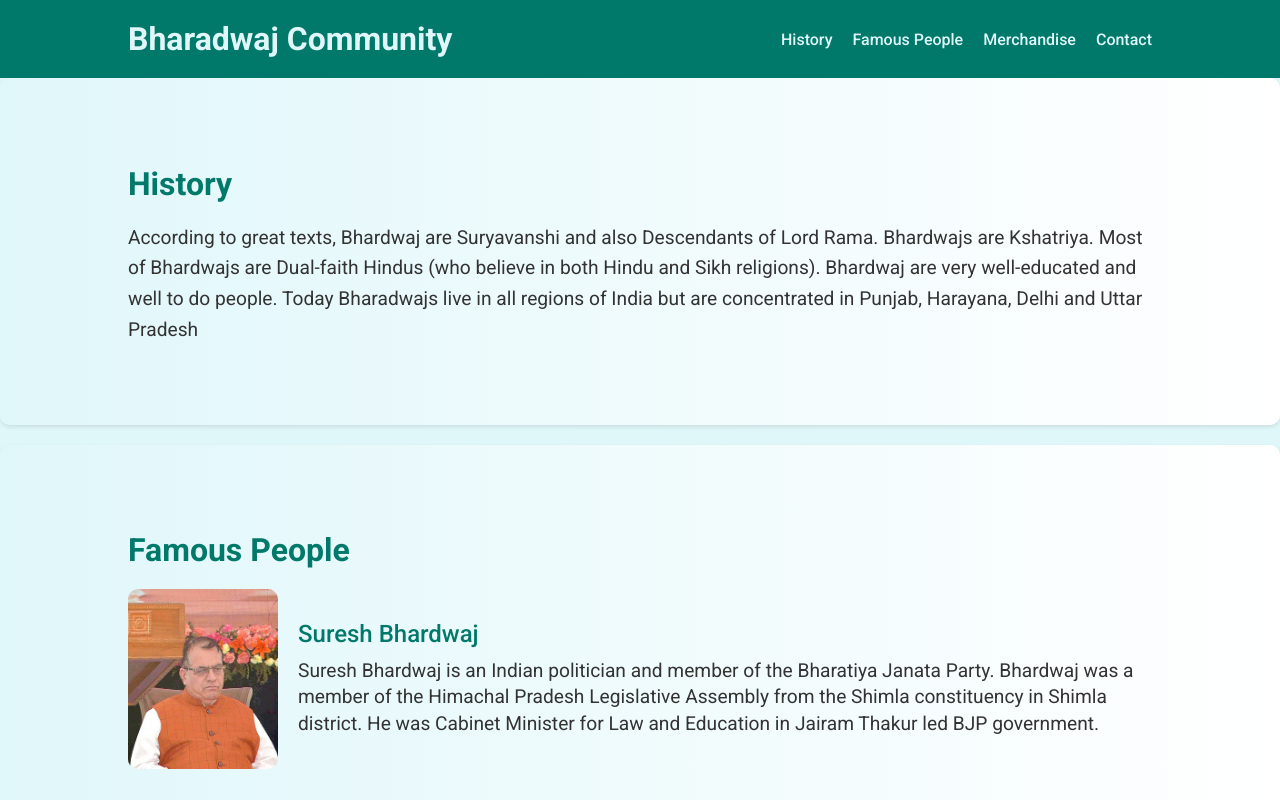
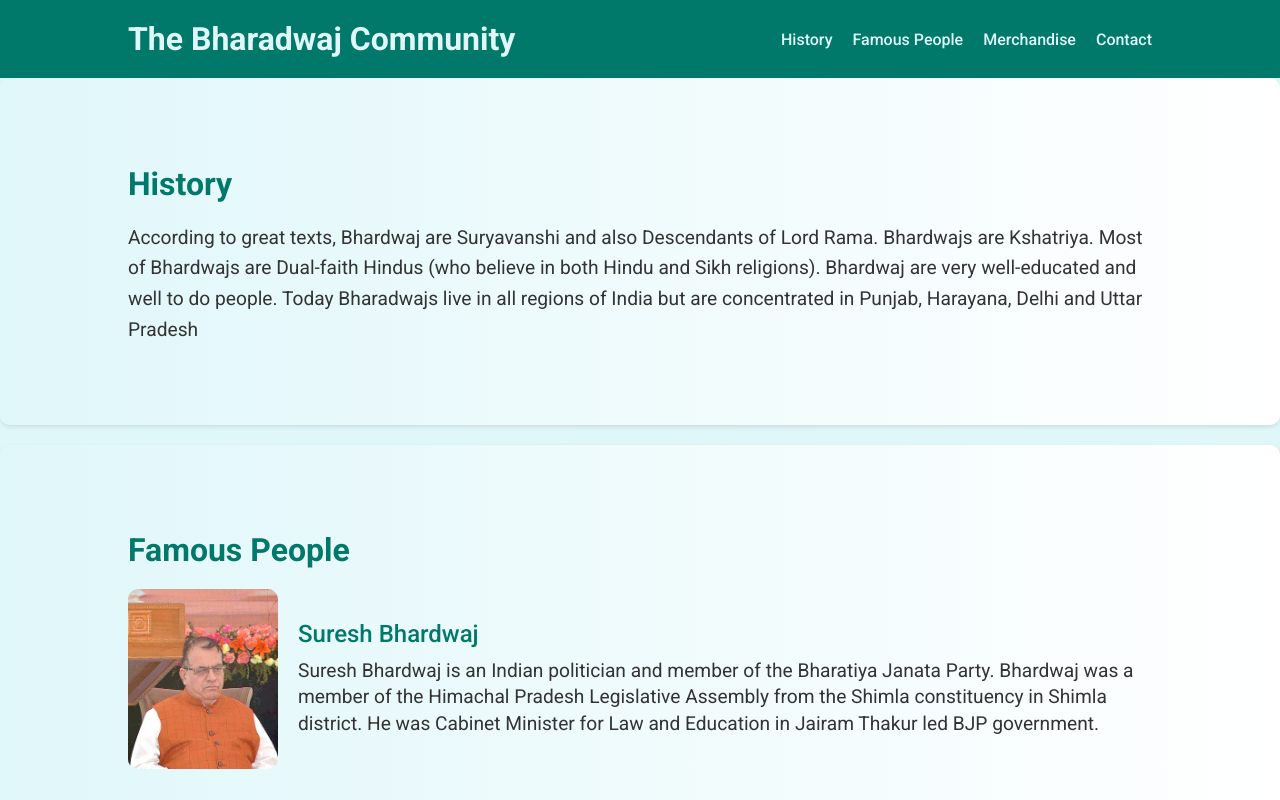
Before and after one commit to vyshu-03/Bharadwaj_community, a plain HTML site: page index.html in a window 1280 px wide. Shown: the top 800 px of the page. Drawn offline with Linux system fonts and the light colour scheme; a script that the page names is missing.

Commit message:
Update index.html

```diff
--- a/index.html
+++ b/index.html
@@ -11,7 +11,7 @@
 <body>
     <header>
         <div class="container">
-            <h1>Bharadwaj Community</h1>
+            <h1>The Bharadwaj Community</h1>
             <nav>
                 <ul id="nav-links">
                     <li><a href="#history">History</a></li>
```
